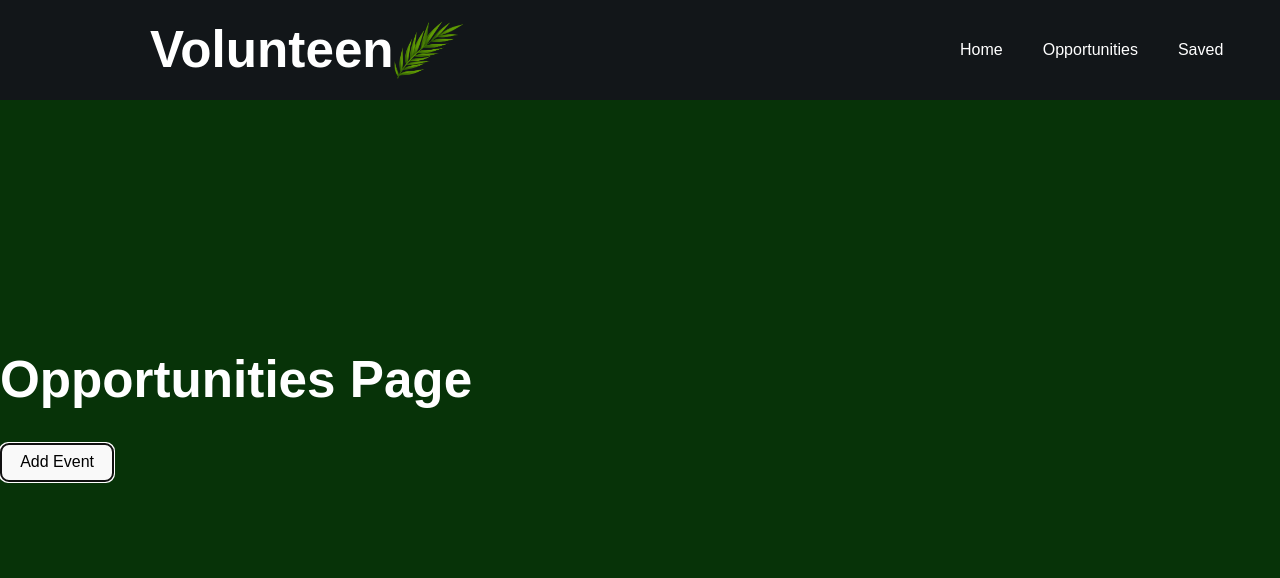
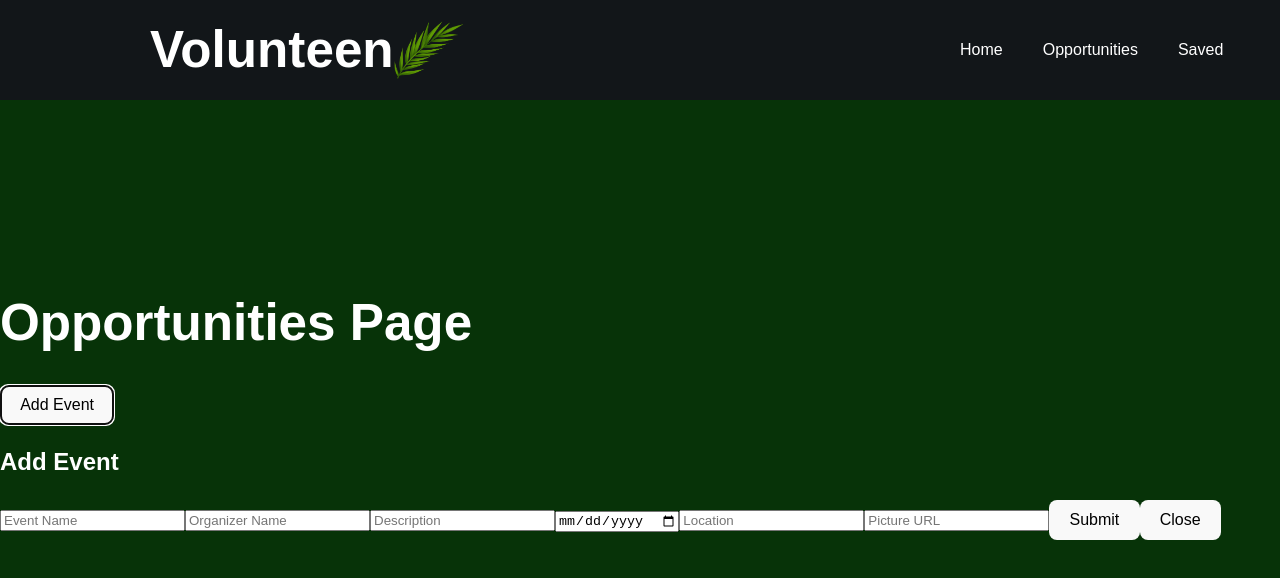
Before and after one commit to lelinyu/HOTH12, a React (Vite) app in the folder volunteer-app/: page /opportunities in a window 1280 px wide. Both pictures are taken after a click on the button "Add Event". Shown: the top 578 px of the page. Built offline with nearby package versions, Linux system fonts and the light colour scheme.

Commit message:
Implemented Opportunities Button

```diff
--- a/volunteer-app/src/pages/Opportunity.jsx
+++ b/volunteer-app/src/pages/Opportunity.jsx
@@ -1,19 +1,58 @@
 import React, { useState } from "react";
-import { createEvent} from "../config/firebase";
+import { createEvent } from "../config/firebase"; // Ensure this function correctly writes to Firestore
 import "../styles/Opportunity.css";
 
 function Opportunity() {
   const [showPopup, setShowPopup] = useState(false);
+  const [eventData, setEventData] = useState({
+    name: "",
+    organizer: "",
+    description: "",
+    date: "",
+    location: "",
+    picture: "",
+  });
 
   const openPopup = () => setShowPopup(true);
   const closePopup = () => setShowPopup(false);
 
+  const handleChange = (e) => {
+    setEventData({ ...eventData, [e.target.name]: e.target.value });
+  };
+
+  const handleSubmit = async () => {
+    try {
+      await createEvent(eventData.name, eventData.organizer, eventData.description, eventData.date, eventData.location, eventData.picture);
+      alert("Event successfully added!");
+      setEventData({ name: "", organizer: "", description: "", date: "", location: "", picture: "" }); // Reset form
+      closePopup();
+    } catch (error) {
+      console.error("Error adding event:", error);
+    }
+  };
+
   return (
     <div>
-        <div className = "opp-header">
-            <h1>Opportunities Page</h1>
+      <div className="opp-header">
+        <h1>Opportunities Page</h1>
+      </div>
+      <button onClick={openPopup}>Add Event</button>
+
+      {showPopup && (
+        <div className="popup">
+          <div className="popup-content">
+            <h2>Add Event</h2>
+            <input type="text" name="name" placeholder="Event Name" value={eventData.name} onChange={handleChange} />
+            <input type="text" name="organizer" placeholder="Organizer Name" value={eventData.organizer} onChange={handleChange} />
+            <input type="text" name="description" placeholder="Description" value={eventData.description} onChange={handleChange} />
+            <input type="date" name="date" value={eventData.date} onChange={handleChange} />
+            <input type="text" name="location" placeholder="Location" value={eventData.location} onChange={handleChange} />
+            <input type="text" name="picture" placeholder="Picture URL" value={eventData.picture} onChange={handleChange} />
+            <button onClick={handleSubmit}>Submit</button>
+            <button onClick={closePopup}>Close</button>
+          </div>
         </div>
-      <button onClick={openPopup}>Add Event</button>
+      )}
     </div>
   );
 }
```
Also changed, not shown: volunteer-app/src/config/firebase.js (line endings or trailing spaces), volunteer-app/src/styles/Home.css (indentation only).
